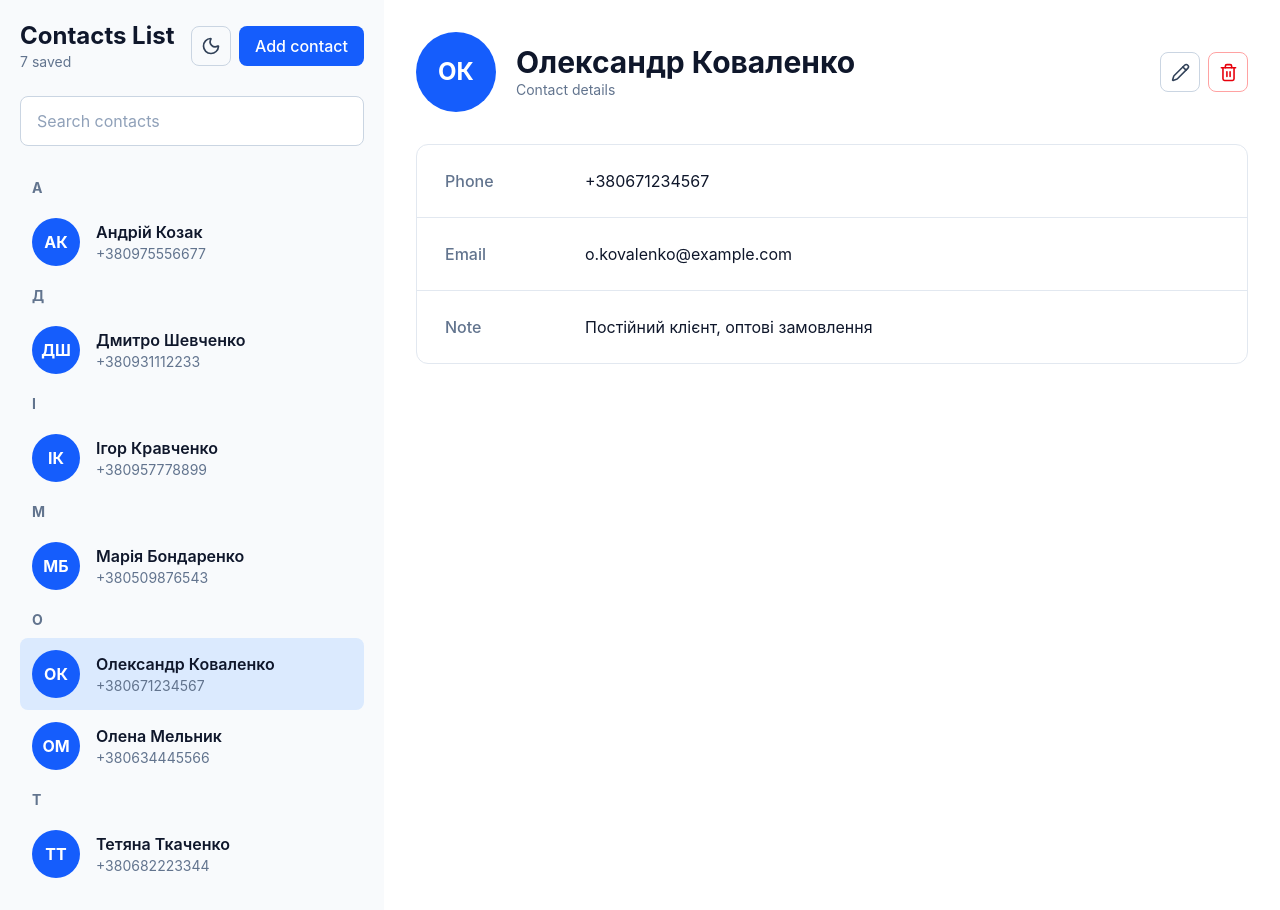
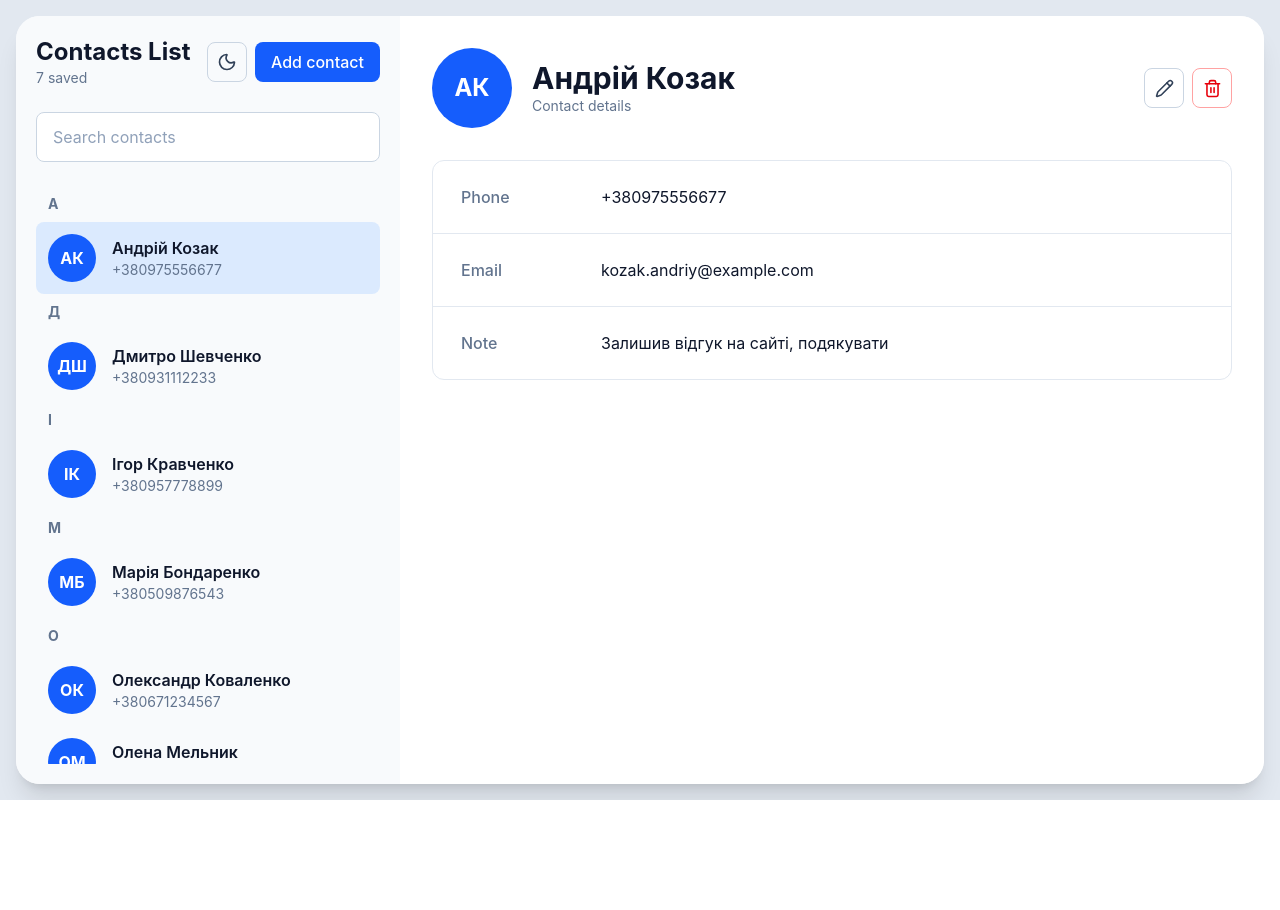
Before and after one commit to igormilinchuk/phoneBookReact, a React (Vite) app: page / in a window 1280 px wide. After the commit the page ends 800 px from the top, so only its background shows below. Built offline with nearby package versions, Linux system fonts and the light colour scheme.

Commit message:
Improve contacts layout and selection logic

```diff
--- a/src/App.jsx
+++ b/src/App.jsx
@@ -1,4 +1,4 @@
-import { useState } from "react";
+import { useEffect, useState } from "react";
 
 import Sidebar from "./components/Sidebar/Sidebar";
 import Details from "./components/Details/Details";
@@ -6,12 +6,40 @@ import ContactForm from "./components/ContactForm/ContactForm";
 import contactsData from "./data/contacts.json";
 
 function App() {
-    const [contacts, setContacts] = useState(contactsData);
-    const [currentContact, setCurrentContact] = useState(contactsData[0]);
+    const [contacts, setContacts] = useState(() => {
+
+        const savedContacts =
+            localStorage.getItem("contacts");
+
+        if (savedContacts) {
+            return JSON.parse(savedContacts);
+        }
+
+        return contactsData;
+    });
+
+    const [currentContactId, setCurrentContactId] = useState(null);
+
+    const sortedContacts = [...contacts].sort((a, b) =>
+        a.name.localeCompare(b.name, ["uk", "en"])
+    );
+
+    const currentContact =
+        sortedContacts.find(
+            (contact) => contact.id === currentContactId
+        ) ?? sortedContacts[0] ?? null;
+
     const [isDark, setIsDark] = useState(false);
     const [searchQuery, setSearchQuery] = useState("");
     const [isFormOpen, setIsFormOpen] = useState(false);
     const [editingContact, setEditingContact] = useState(null);
+
+    useEffect(() => {
+        localStorage.setItem(
+            "contacts",
+            JSON.stringify(contacts)
+        );
+    }, [contacts]);
 
     function toggleTheme() {
         setIsDark(prev => !prev);
@@ -38,21 +66,21 @@ function App() {
 
     function saveContact(contactData) {
         if (editingContact) {
-            setContacts(prevContacts =>
-                prevContacts.map(contact =>
+            setContacts((prevContacts) =>
+                prevContacts.map((contact) =>
                     contact.id === editingContact.id
                         ? contactData
                         : contact
                 )
             );
         } else {
-            setContacts(prevContacts => [
+            setContacts((prevContacts) => [
                 ...prevContacts,
                 contactData
             ]);
         }
 
-        setCurrentContact(contactData);
+        setCurrentContactId(contactData.id);
         closeForm();
     }
 
@@ -61,23 +89,29 @@ function App() {
             return;
         }
 
-        const shouldDelete = window.confirm(
+        const isConfirmed = window.confirm(
             `Delete ${currentContact.name}?`
         );
 
-        if (!shouldDelete) {
+        if (!isConfirmed) {
             return;
         }
 
         const updatedContacts = contacts.filter(
-            contact => contact.id !== currentContact.id
+            (contact) => contact.id !== currentContact.id
+        );
+
+        const sortedUpdatedContacts = [...updatedContacts].sort((a, b) =>
+            a.name.localeCompare(b.name, ["uk", "en"], {
+                sensitivity: "base",
+            })
         );
 
         setContacts(updatedContacts);
-        setCurrentContact(updatedContacts[0] || null);
+        setCurrentContactId(sortedUpdatedContacts[0]?.id ?? null);
     }
 
-    const filteredContacts = contacts.filter(contact => {
+    const filteredContacts = sortedContacts.filter((contact) => {
         const query = searchQuery.trim().toLowerCase();
 
         const name = contact.name?.toLowerCase() || "";
@@ -93,12 +127,27 @@ function App() {
 
     return (
         <main className={isDark ? "dark" : ""}>
-            <div className="flex min-h-screen bg-white dark:bg-slate-900">
+            <div className="h-screen overflow-hidden bg-slate-200 p-4 dark:bg-slate-950">
+                <div
+                    className="
+                        flex
+                        h-full
+                        min-h-0
+                        overflow-hidden
+                        rounded-3xl
+                        bg-white
+                        shadow-xl
+
+                        dark:bg-slate-900
+                    "
+                >
                 <Sidebar
                     contacts={filteredContacts}
                     totalContacts={contacts.length}
                     currentContact={currentContact}
-                    onSelectContact={setCurrentContact}
+                    onSelectContact={(contact) =>
+                        setCurrentContactId(contact.id)
+                    }
                     isDark={isDark}
                     onToggleTheme={toggleTheme}
                     searchQuery={searchQuery}
@@ -119,6 +168,7 @@ function App() {
                         onDelete={deleteContact}
                     />
                 )}
+                </div>
             </div>
         </main>
     );
--- a/src/components/ContactList/ContactList.jsx
+++ b/src/components/ContactList/ContactList.jsx
@@ -6,7 +6,7 @@ function ContactList({ contacts, currentContact, onSelectContact}) {
 
     return (
         <nav
-            className="min-h-0 flex-1 overflow-y-auto"
+            className="custom-scrollbar min-h-0 flex-1 overflow-y-auto"
             aria-label="Contacts"
         >
             {Object.entries(groupedContacts).map(([letter, letterContacts]) => (
--- a/src/components/Sidebar/Sidebar.jsx
+++ b/src/components/Sidebar/Sidebar.jsx
@@ -8,6 +8,7 @@ function Sidebar({ contacts, totalContacts, currentContact, onSelectContact, isD
         <aside
             className="
                 flex
+                min-h-0
                 w-96
                 shrink-0
                 max-w-md
--- a/src/index.css
+++ b/src/index.css
@@ -1,3 +1,39 @@
 @import "tailwindcss";
 
 @custom-variant dark (&:where(.dark, .dark *));
+
+.custom-scrollbar {
+    scrollbar-width: thin;
+    scrollbar-color: #cbd5e1 transparent;
+}
+
+.custom-scrollbar::-webkit-scrollbar {
+    width: 8px;
+}
+
+.custom-scrollbar::-webkit-scrollbar-track {
+    background: transparent;
+}
+
+.custom-scrollbar::-webkit-scrollbar-thumb {
+    background-color: #cbd5e1;
+    border: 2px solid transparent;
+    border-radius: 9999px;
+    background-clip: padding-box;
+}
+
+.custom-scrollbar::-webkit-scrollbar-thumb:hover {
+    background-color: #94a3b8;
+}
+
+.dark .custom-scrollbar {
+    scrollbar-color: #475569 transparent;
+}
+
+.dark .custom-scrollbar::-webkit-scrollbar-thumb {
+    background-color: #475569;
+}
+
+.dark .custom-scrollbar::-webkit-scrollbar-thumb:hover {
+    background-color: #64748b;
+}
```
